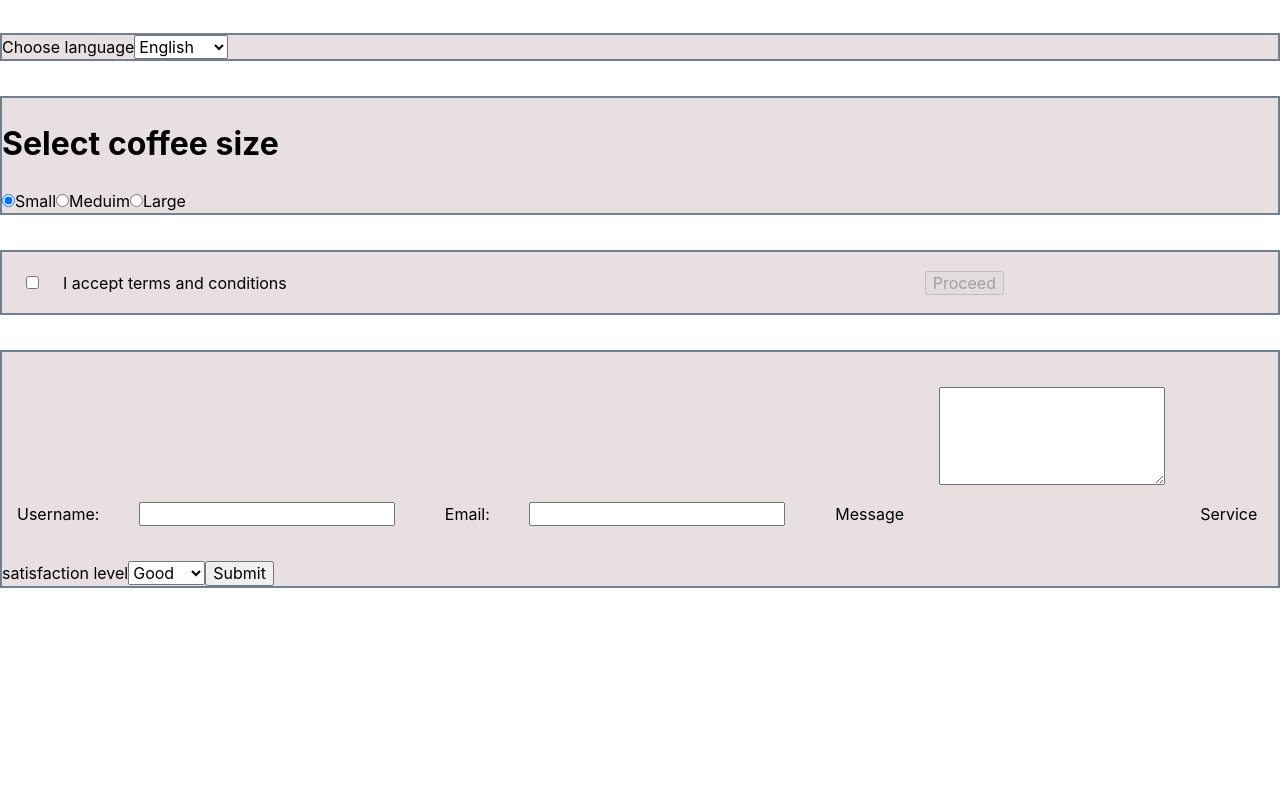
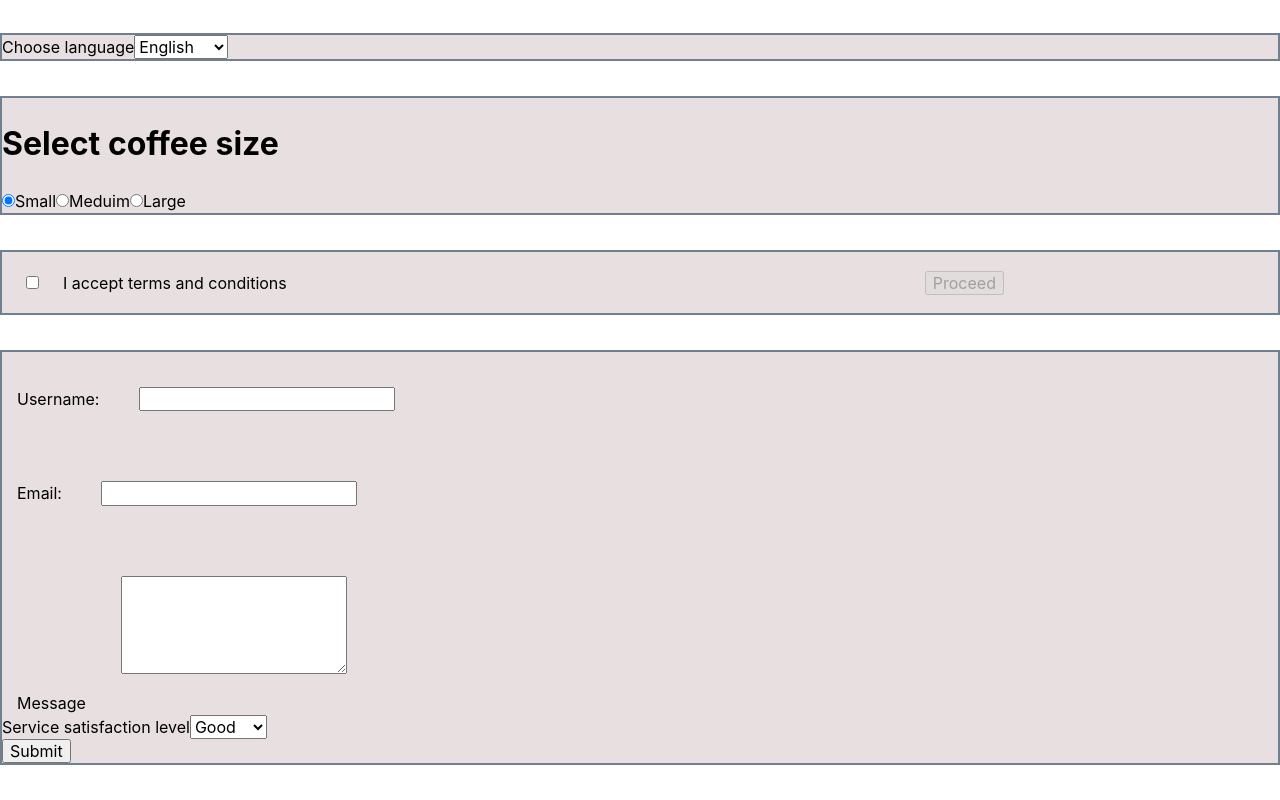
Before and after one commit to NadiiaUa23/modul2, a React (Vite) app: page / in a window 1280 px wide. Shown: the part 716-1516 px from the top of the page. Before the commit the page ends 1339 px from the top, so only its background shows below. Built offline with nearby package versions, Linux system fonts and the light colour scheme.

Commit message:
щоб відобразити користувачу помилки валідації, використовується компонент ErrorMessage.

```diff
--- a/src/components/FeedbackForm/FeedbackForm.jsx
+++ b/src/components/FeedbackForm/FeedbackForm.jsx
@@ -1,4 +1,4 @@
-import { Formik, Form, Field } from 'formik';
+import { Formik, Form, Field, ErrorMessage } from 'formik';
 import { useId } from "react";
 import css from './FeedbackForm.module.css'
 import *as Yup from 'yup';
@@ -37,22 +37,34 @@ const FeedbackForm = () => {
     validationSchema={FeedbackSchema}
     >
       <Form className={css.Form}>
-
+<div>
     <label htmlFor={nameFieldId} className={css.label}>Username: </label>
     <Field  className={css.field} type="text" name="username"  id={nameFieldId} />
+    <ErrorMessage name="username" component="span" />
+</div>
 
+<div>
     <label htmlFor={emailFieldId} className={css.label} >Email: </label>
     <Field  className={css.field} type="email" name="email" id={emailFieldId}/>
+    <ErrorMessage name="email" component="span" />
+</div>
 
+<div>
     <label htmlFor={msgFieldId} className={css.label} >Message</label>
     <Field as="textarea" name="message" id={msgFieldId} rows="5" className={css.field} />
+    <ErrorMessage name="message" component="span" />
+</div>
 
+
+<div>
     <label htmlFor={levelFieldId}>Service satisfaction level</label>
     <Field as="select" name="level" id={levelFieldId}>
           <option value="good">Good</option>
           <option value="neutral">Neutral</option>
           <option value="bad">Bad</option>
       </Field>
+<ErrorMessage name="level" component="span" />
+</div>
 
     <button  classname={css.btn} type="submit">Submit</button>
       </Form>
```
Lines whose indentation alone changed are shown as unchanged.
